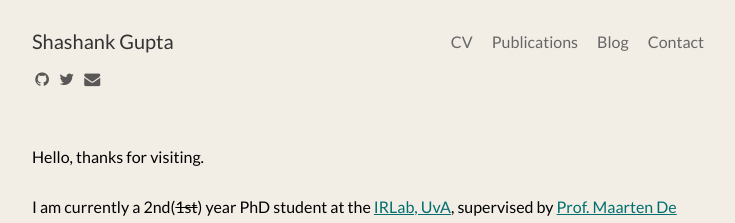
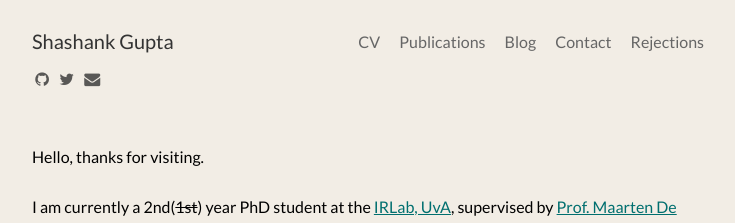
Before and after one commit to shashankg7/shashankg7.github.io, a Jekyll site: the page built from index.md, in a window 1280 px wide. Shown: the top 223 px of the page, without its empty margins (272-1007 px from the left). Built offline with Jekyll 4.4.1, drawn with Linux system fonts in a browser that asks for light colours; nearby versions of some CDN libraries.

Commit message:
Update navigation.html

```diff
--- a/_includes/navigation.html
+++ b/_includes/navigation.html
@@ -2,3 +2,4 @@
 <a href="{{ site.baseurl }}/publications/">Publications</a>
 <a href="{{ site.baseurl }}/blog/">Blog</a>
 <a href="{{ site.baseurl }}/contact/">Contact</a>
+<a href="{{ site.baseurl }}/rejections/">Rejections</a>
```
